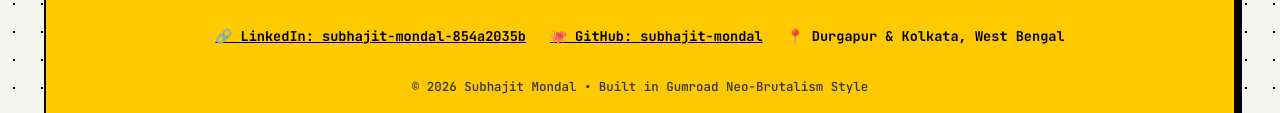
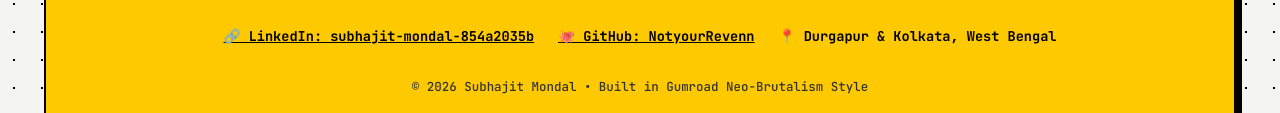
Before and after one commit to NotyourRevenn/Subhajit-Portfolio, a plain HTML site: page index.html in a window 1280 px wide. Shown: the part 4490-4603 px from the top of the page. Drawn offline with Linux system fonts and the light colour scheme.

Commit message:
fix: update GitHub profile handle to NotyourRevenn

```diff
--- a/index.html
+++ b/index.html
@@ -597,8 +597,8 @@
           <a href="https://www.linkedin.com/in/subhajit-mondal-854a2035b" target="_blank" rel="noopener noreferrer">
             🔗 LinkedIn: subhajit-mondal-854a2035b
           </a>
-          <a href="https://github.com/subhajit-mondal" target="_blank" rel="noopener noreferrer">
-            🐙 GitHub: subhajit-mondal
+          <a href="https://github.com/NotyourRevenn" target="_blank" rel="noopener noreferrer">
+            🐙 GitHub: NotyourRevenn
           </a>
           <span>📍 Durgapur & Kolkata, West Bengal</span>
         </div>
@@ -681,7 +681,7 @@
             Durgapur, West Bengal | +91-6295716179 | mondalsubhajit556@gmail.com
           </div>
           <div style="font-family:var(--font-mono); font-size:0.8rem; color:#444;">
-            LinkedIn: linkedin.com/in/subhajit-mondal-854a2035b | GitHub: github.com/subhajit-mondal
+            LinkedIn: linkedin.com/in/subhajit-mondal-854a2035b | GitHub: github.com/NotyourRevenn
           </div>
         </div>
 
```
